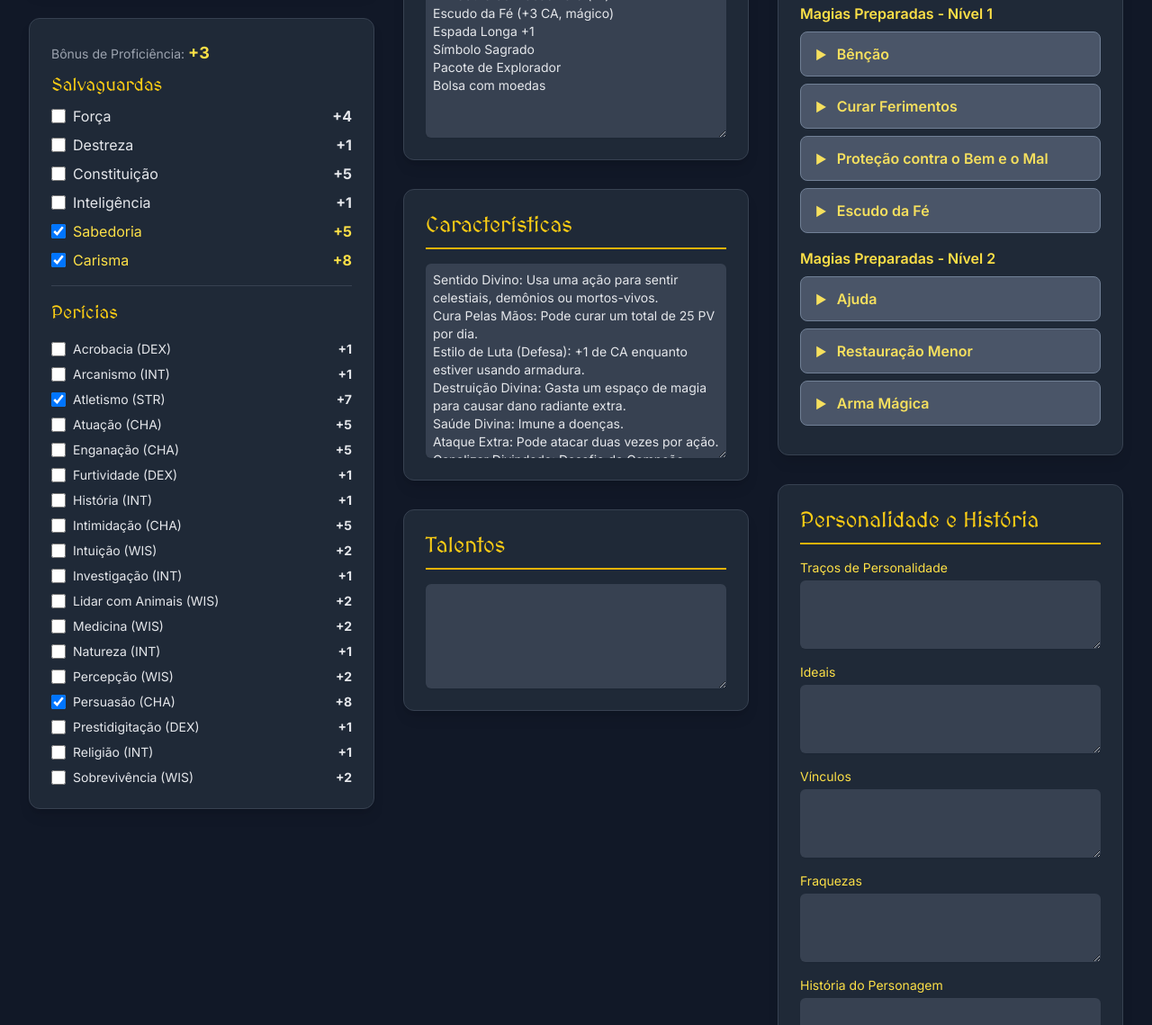
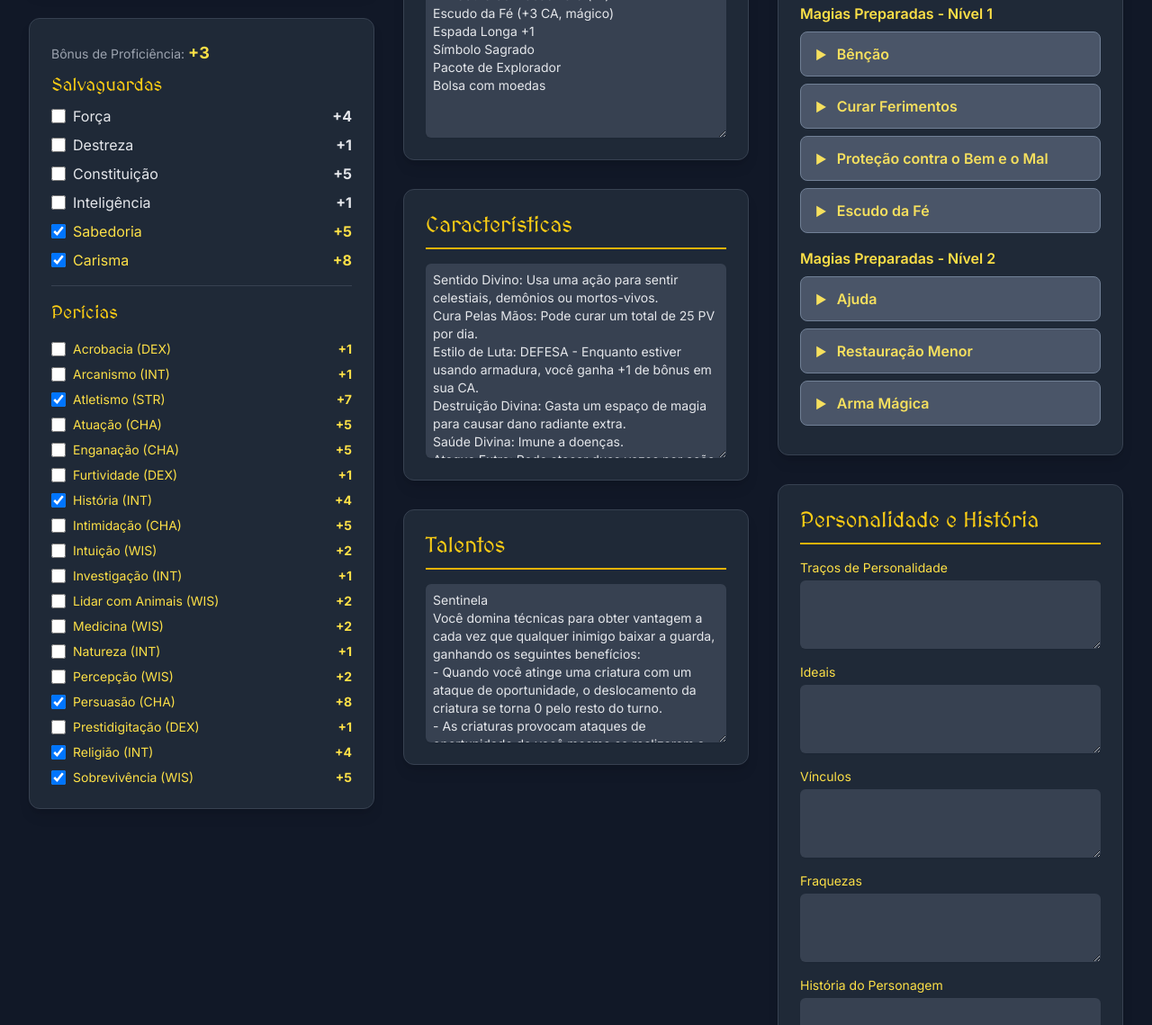
Before and after one commit to SylvionAscend/ficha.dnd, a plain HTML site: page index.html in a window 1280 px wide. Shown: the part 754-1893 px from the top of the page at 90% size. Drawn offline with nearby package versions, Linux system fonts and the light colour scheme.

Commit message:
Update index.html

```diff
--- a/index.html
+++ b/index.html
@@ -171,7 +171,7 @@
                 <!-- ESTATÍSTICAS DE COMBATE --><div class="bg-gray-800 p-6 rounded-xl shadow-lg border border-gray-700 grid grid-cols-3 gap-4 text-center">
                     <div>
                         <span class="font-title text-yellow-400 text-xl block">CA</span>
-                        <input type="number" id="ac-total" class="attr-input w-24 h-16 text-4xl" value="23">
+                        <input type="number" id="ac-total" class="attr-input w-24 h-16 text-4xl" value="24">
                     </div>
                     <div>
                         <span class="font-title text-yellow-400 text-xl block">PV</span>
@@ -215,7 +215,7 @@ Bolsa com moedas</textarea>
                      <h2 class="font-title text-2xl text-yellow-400 mb-4 border-b-2 border-yellow-500 pb-2">Características</h2>
                     <textarea id="features" rows="10" class="mt-1 block w-full bg-gray-700 border-gray-600 rounded-md shadow-sm focus:ring-yellow-500 focus:border-yellow-500 sm:text-sm p-2 text-gray-200">Sentido Divino: Usa uma ação para sentir celestiais, demônios ou mortos-vivos.
 Cura Pelas Mãos: Pode curar um total de 25 PV por dia.
-Estilo de Luta (Defesa): +1 de CA enquanto estiver usando armadura.
+Estilo de Luta: DEFESA - Enquanto estiver usando armadura, você ganha +1 de bônus em sua CA.
 Destruição Divina: Gasta um espaço de magia para causar dano radiante extra.
 Saúde Divina: Imune a doenças.
 Ataque Extra: Pode atacar duas vezes por ação.
@@ -224,7 +224,11 @@ Canalizar Divindade: Desafio do Campeão, Virar a Maré.</textarea>
 
                 <!-- TALENTOS --><div class="bg-gray-800 p-6 rounded-xl shadow-lg border border-gray-700">
                     <h2 class="font-title text-2xl text-yellow-400 mb-4 border-b-2 border-yellow-500 pb-2">Talentos</h2>
-                    <textarea id="feats" rows="5" class="mt-1 block w-full bg-gray-700 border-gray-600 rounded-md shadow-sm focus:ring-yellow-500 focus:border-yellow-500 sm:text-sm p-2 text-gray-200"></textarea>
+                    <textarea id="feats" rows="8" class="mt-1 block w-full bg-gray-700 border-gray-600 rounded-md shadow-sm focus:ring-yellow-500 focus:border-yellow-500 sm:text-sm p-2 text-gray-200">Sentinela
+Você domina técnicas para obter vantagem a cada vez que qualquer inimigo baixar a guarda, ganhando os seguintes benefícios:
+- Quando você atinge uma criatura com um ataque de oportunidade, o deslocamento da criatura se torna 0 pelo resto do turno.
+- As criaturas provocam ataques de oportunidade de você mesmo se realizarem a ação de Desengajar antes de saírem do seu alcance.
+- Quando uma criatura a até 1,5 metro de você realizar um ataque contra um alvo diferente de você (e o alvo não possuir esse talento), você pode usar sua reação para realizar um ataque corpo-a-corpo com arma contra a criatura atacante.</textarea>
                 </div>
             </div>
 
@@ -252,7 +256,7 @@ Canalizar Divindade: Desafio do Campeão, Virar a Maré.</textarea>
                          <div id="spell-slots-2" class="flex gap-2"></div>
                     </div>
                      <div class="mt-6 space-y-4">
-                        <div>
+                         <div>
                             <h3 class="font-semibold text-yellow-300 mb-2">Magias de Juramento</h3>
                             <details>
                                 <summary>Comando</summary>
@@ -287,7 +291,7 @@ Canalizar Divindade: Desafio do Campeão, Virar a Maré.</textarea>
                             </details>
                             <details>
                                 <summary>Escudo da Fé</summary>
-                                <p class="spell-description">Uma magia de bônus que concede +2 na CA a uma criatura por até 10 minutos, com concentração.</p>
+                                <p class="spell-description">Uma magia de bônus que concede +3 na CA a uma criatura por até 10 minutos, com concentração.</p>
                             </details>
                         </div>
                         <div>
@@ -352,7 +356,7 @@ Canalizar Divindade: Desafio do Campeão, Virar a Maré.</textarea>
 
         const initialProfs = {
             saves: ['wis', 'cha'],
-            skills: ['Atletismo', 'Persuasão']
+            skills: ['Atletismo', 'Persuasão', 'História', 'Religião', 'Sobrevivência']
         };
 
         function getModifier(score) {
```
